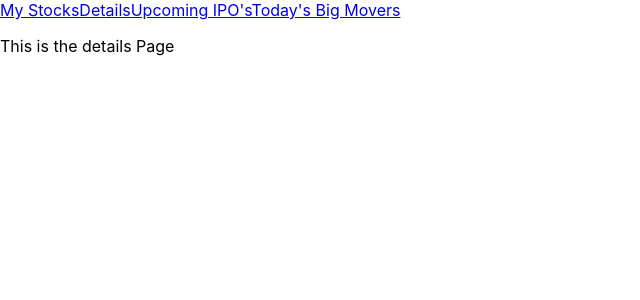
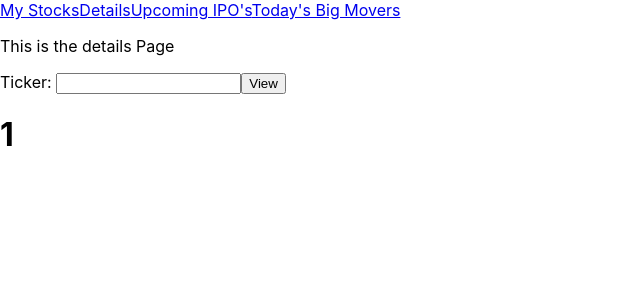
Before and after one commit to BrianCarroll112/stock-tracker, a React (Create React App) app in the folder stock-tracker/: page /details/1 in a window 1280 px wide. Shown: the top 300 px of the page, without its empty margins (0-640 px from the left). Built offline with nearby package versions, Linux system fonts and the light colour scheme; no server answers.

Commit message:
inputs set up, api calls functional

```diff
--- a/stock-tracker/src/App.js
+++ b/stock-tracker/src/App.js
@@ -6,21 +6,33 @@ import Welcome from './components/Welcome';
 import Details from './components/Details';
 import { Route } from 'react-router-dom';
 import { withRouter } from 'react-router';
-
+import {
+  fetchIpoData,
+  fetchMoverData,
+  fetchDetailData } from './services/fetchData';
+import CompanyDetails from './components/CompanyDetails';
 
 class App extends Component {
-  constructor(){
-    super()
+  constructor(props){
+    super(props)
 
     this.state = {
       tickers: [],
       socket: {},
       stockList: {},
-      inputVal: ''
+      inputVal: '',
+      companyData: {},
+      ipoData: [],
+      moverData: {},
     };
+
     this.handleChange = this.handleChange.bind(this);
     this.handleSubmit = this.handleSubmit.bind(this);
+    this.handleSubmitForDesc = this.handleSubmitForDesc.bind(this);
     this.removeStockFromFeed = this.removeStockFromFeed.bind(this);
+    this.getCompanyData = this.getCompanyData.bind(this);
+    this.getMoverData = this.getMoverData.bind(this);
+    this.getIpoData = this.getIpoData.bind(this);
   }
 
   getStockFeed(stock) {
@@ -80,8 +92,38 @@ class App extends Component {
     })
   }
 
+  handleSubmitForDesc(e){
+    e.preventDefault();
+    this.props.history.replace('/details/' + this.state.inputVal);
+    this.setState({
+      inputVal: ''
+    })
+  }
+
+  async getCompanyData(stock){
+    const companyData = await fetchDetailData(stock);
+    this.setState({
+      companyData
+    })
+  }
+  async getIpoData(){
+    const ipoData = await fetchIpoData();
+    this.setState({
+      ipoData
+    })
+  }
+  async getMoverData(stock){
+    const moverData = await fetchMoverData();
+    this.setState({
+      moverData
+    })
+  }
+
   componentDidMount(){
-    this.getStockFeed('aapl')
+    this.getStockFeed('aapl');
+    this.getCompanyData('amd'); //implement in companydetails
+    this.getMoverData();
+    this.getIpoData();
   }
 
   render() {
@@ -90,13 +132,25 @@ class App extends Component {
         <Navbar />
         <Route exact path="/" render={Welcome} />
         <Route path="/details" render={(props) => (
-            <Details {...props} />
+            <Details {...props}
+              handleChange={this.handleChange}
+              inputVal={this.state.inputVal}
+              handleSubmitForDesc={this.handleSubmitForDesc}/>
           )} />
+        <Route path="/details/:stock" render={(props) => {
+            return(
+              <CompanyDetails {...props}
+                getCompanyData={this.getCompanyData}
+                companyData={this.state.companyData} />
+            )
+          }}
+          />
         <Route path="/MyStocks" render={(props) =>{
             return(
               <StockList
                 {...props}
                 handleSubmit={this.handleSubmit}
+                handleSubmitForDesc={this.handleSubmitForDesc}
                 handleChange={this.handleChange}
                 inputVal={this.state.inputVal}
                 stockList={this.state.stockList}
--- /dev/null
+++ b/stock-tracker/src/components/CompanyDetails.jsx
@@ -0,0 +1,14 @@
+import React, { Component } from 'react';
+
+class CompanyDetails extends Component {
+  constructor(props){
+    super(props)
+  }
+  render(){
+    return(
+      <h1>{this.props.match.params.stock}</h1>
+    )
+  }
+}
+
+export default CompanyDetails
--- a/stock-tracker/src/components/Details.jsx
+++ b/stock-tracker/src/components/Details.jsx
@@ -1,21 +1,38 @@
 import React, { Component } from 'react';
 
-class Details extends Component {
-  constructor(props){
-    super(props)
+// class Details extends Component {
+//   constructor(props){
+//     super(props)
+//
+//     this.state = {
+//       currentStock: {}
+//     };
+//   }
+//
+//   render(){
+//     return (
+//       <div className="details">
+//         <p>This is the details Page</p>
+//         <form onSubmit={(e) => this.props.handleSubmitForDesc(e)}>
+//           <label htmlFor="detailInput">Ticker: </label>
+//           <input name="inputVal" id="detailInput" type="text" value={this.props.inputVal} onChange={this.props.handleChange} />
+//           <input type="submit" value="View" />
+//         </form>
+//       </div>
+//     );
+//   }
+// }
 
-    this.state = {
-      currentStock: {}
-    };
-  }
+export default (props) => (
 
-  render(){
-    return (
-      <div className="details">
-        <p>This is the details Page</p>
-      </div>
-    );
-  }
-}
+  <div className="details">
+    <p>This is the details Page</p>
+    <form onSubmit={(e) => props.handleSubmitForDesc(e)}>
+      <label htmlFor="detailInput">Ticker: </label>
+      <input name="inputVal" id="detailInput" type="text" value={props.inputVal} onChange={props.handleChange} />
+      <input type="submit" value="View" />
+    </form>
+  </div>
+  )
 
-export default Details;
+//not updating app state with input
--- a/stock-tracker/src/components/StockList.jsx
+++ b/stock-tracker/src/components/StockList.jsx
@@ -7,8 +7,9 @@ export default (props) => {
       <h1>My Stocks</h1>
       <form onSubmit={props.handleSubmit}>
         <label htmlFor="tickerInput">Ticker: </label>
-        <input name="inputVal" id="tickerInput" type="text" value={props.inputVal}onChange={props.handleChange}/>
+        <input name="inputVal" id="tickerInput" type="text" value={props.inputVal} onChange={props.handleChange}/>
         <input type="submit" value="Add" />
+        <button onClick={(e) => props.handleSubmitForDesc(e)}>More Info</button>
       </form>
       {Object.keys(props.stockList).map(e => (
         <Stock key={e} ticker={e} stockInfo={props.stockList[e]} removeStockFromFeed={props.removeStockFromFeed}/>
--- a/stock-tracker/src/services/fetchData.js
+++ b/stock-tracker/src/services/fetchData.js
@@ -1,16 +1,27 @@
 import axios from 'axios';
 
-const getIEX = async () => {
-  const resp = await axios('https://api.iextrading.com/1.0/stock/market/batch?symbols=aapl,fb&types=quote,news,chart&range=1m&last=5');
-  return resp.data;
+const fetchDetailData = async (stock) => {
+  const resp = await axios(`https://api.iextrading.com/1.0/stock/${stock}/batch?types=quote,news,chart,company&range=1m&last=10`)
+  return resp.data
+}
+const fetchIpoData = async () => {
+  const resp = await axios(`https://api.iextrading.com/1.0/stock/market/upcoming-ipos`);
+  return resp.data
+}
+const fetchMoverData = async () => {
+  const respLosers = await axios(`https://api.iextrading.com/1.0/stock/market/list/losers`);
+  const respGainers = await axios(`https://api.iextrading.com/1.0/stock/market/list/gainers`);
+  const moversObj = {
+    losers: respLosers.data,
+    gainers: respGainers.data
+  }
+  return moversObj
 }
 
-const getAV = async () => {
-  const resp = await axios('https://www.alphavantage.co/query?function=SMA&symbol=MSFT&interval=weekly&time_period=10&series_type=open&apikey=0OVJ9ET5HHBSTREZ');
-  return resp.data;
-}
+
 
 export {
-  getIEX,
-  getAV
+  fetchDetailData,
+  fetchIpoData,
+  fetchMoverData
 }
```
